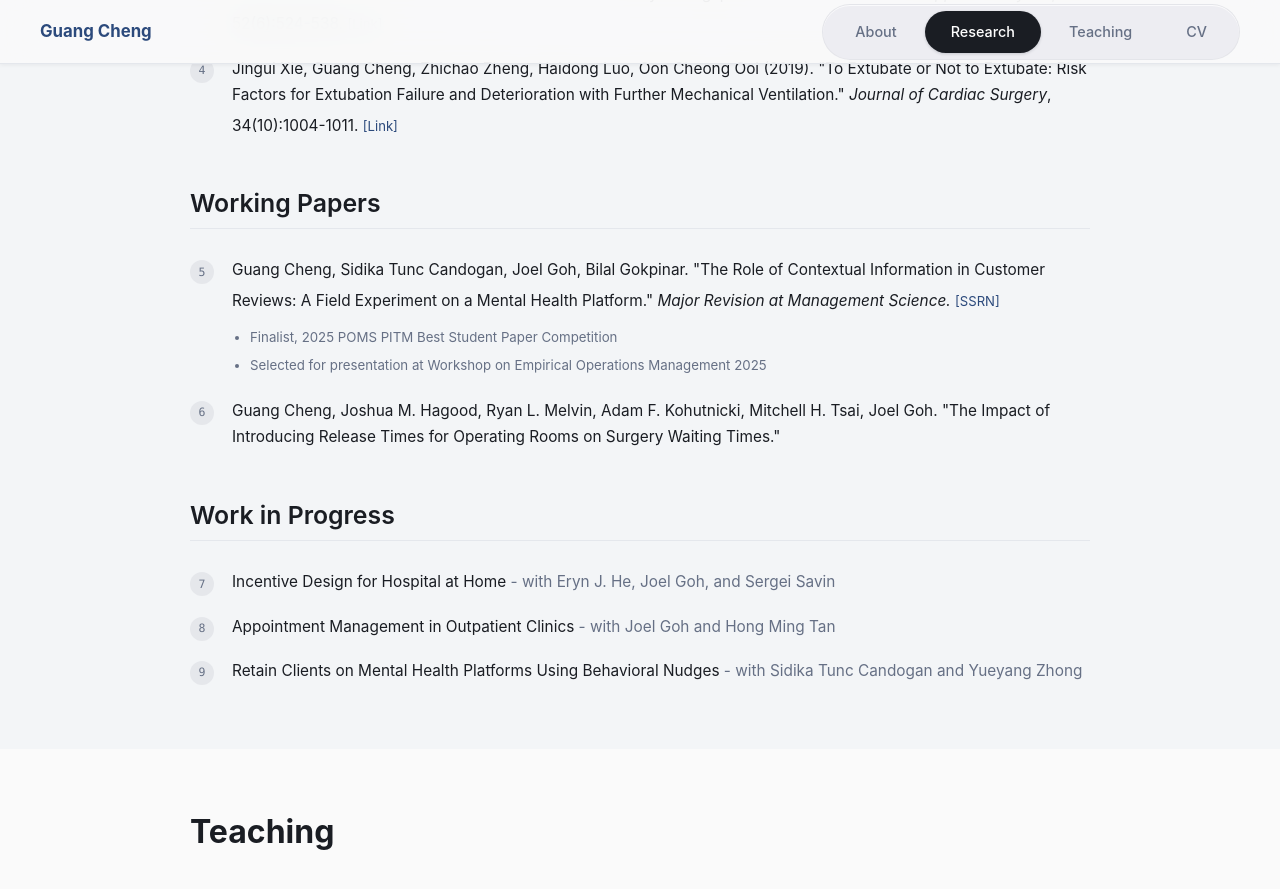
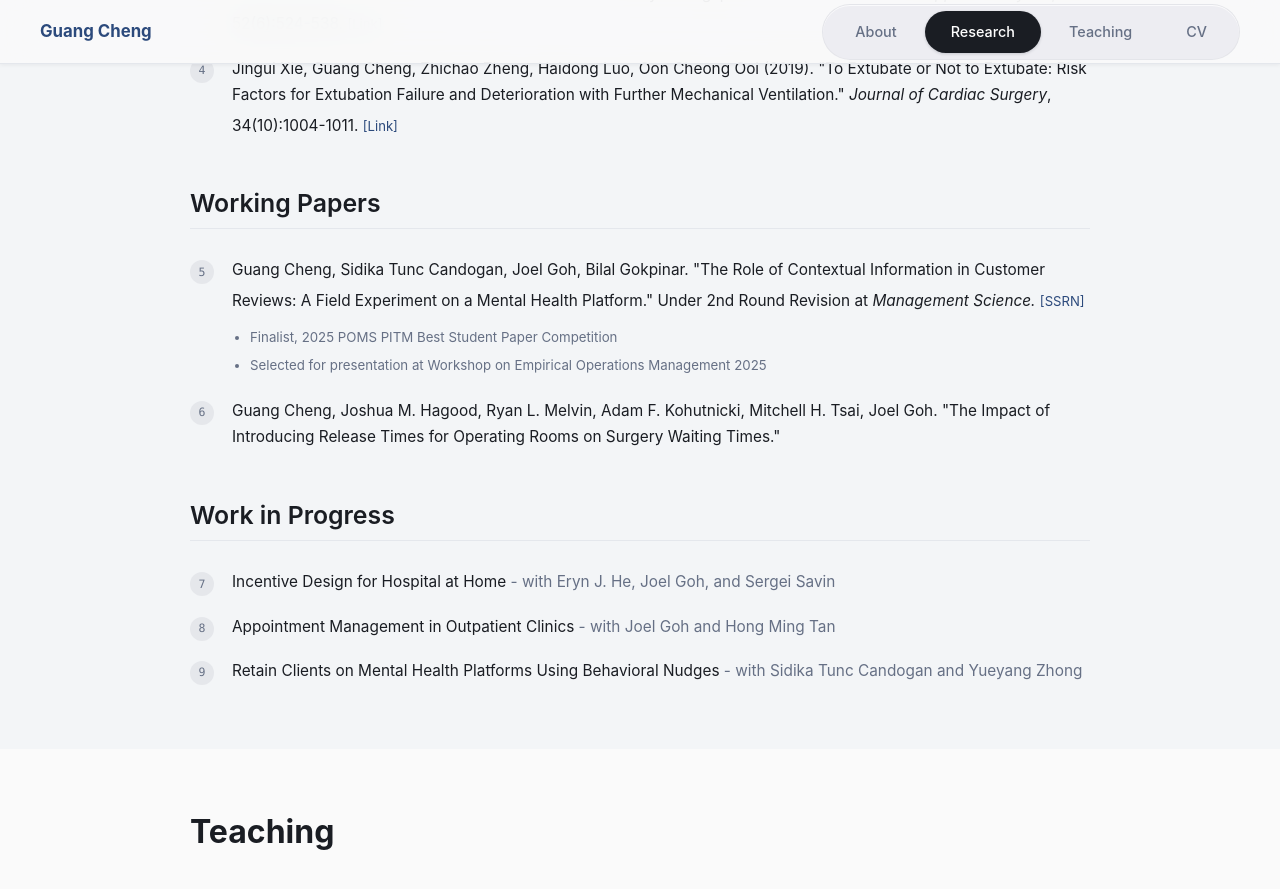
Before and after one commit to gcheng-nus/gcheng-nus.github.io, a Jekyll site: the page built from _pages/about.md, in a window 1280 px wide and 900 px high, scrolled down 1208 px. Shown: the top 889 px of the window. Built offline with Jekyll 4.4.1, drawn with Linux system fonts in a browser that asks for light colours.

Commit message:
update paper status

```diff
--- a/_pages/about.md
+++ b/_pages/about.md
@@ -94,7 +94,7 @@ redirect_from:
 
       <div class="paper-item">
         <span class="paper-num">5</span>
-        <p class="paper-text">Guang Cheng, Sidika Tunc Candogan, Joel Goh, Bilal Gokpinar. "The Role of Contextual Information in Customer Reviews: A Field Experiment on a Mental Health Platform." <em>Major Revision at Management Science.</em> <a class="paper-link" href="https://ssrn.com/abstract=4956298" target="_blank" rel="noopener">[SSRN]</a></p>
+        <p class="paper-text">Guang Cheng, Sidika Tunc Candogan, Joel Goh, Bilal Gokpinar. "The Role of Contextual Information in Customer Reviews: A Field Experiment on a Mental Health Platform." Under 2nd Round Revision at <em>Management Science.</em> <a class="paper-link" href="https://ssrn.com/abstract=4956298" target="_blank" rel="noopener">[SSRN]</a></p>
         <ul class="paper-highlights">
           <li>Finalist, 2025 POMS PITM Best Student Paper Competition</li>
           <li>Selected for presentation at Workshop on Empirical Operations Management 2025</li>
```
